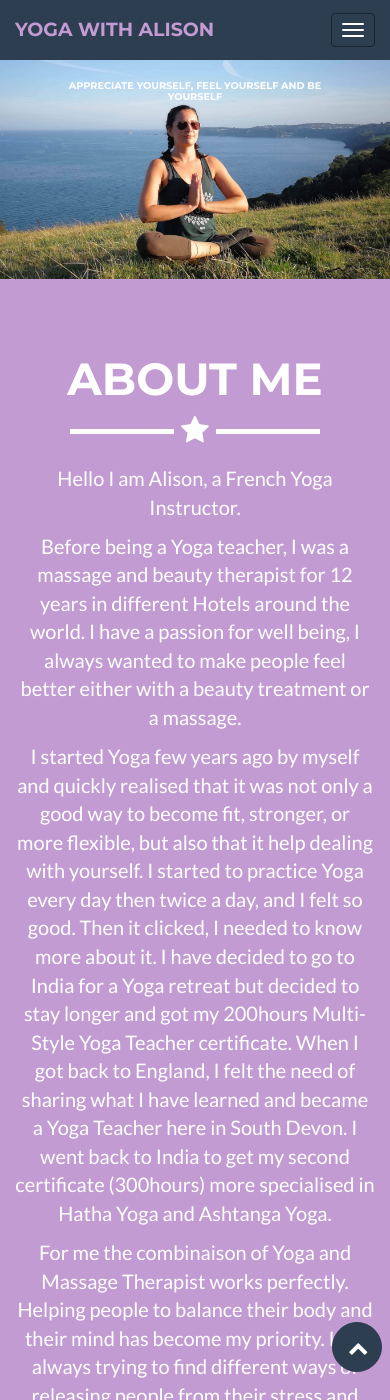
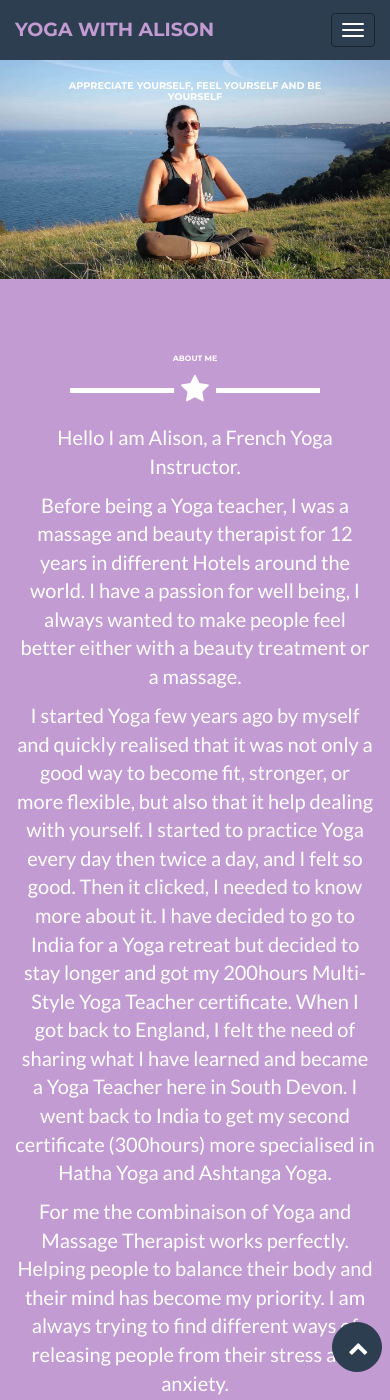
Before and after one commit to YogaWithAlison/yogawithalison.github.io, a Jekyll site: the page built from index.html, in a window 390 px wide and 1400 px high. Built offline with Jekyll 4.4.1, drawn with Linux system fonts in a browser that asks for light colours.

Commit message:
Update main.css

```diff
--- a/_includes/css/main.css
+++ b/_includes/css/main.css
@@ -255,7 +255,7 @@
 }
 
 @media(max-width: 768px) {
-  h2 {
+  section h2 {
     font-size: 2vw;
   }
 }
```
